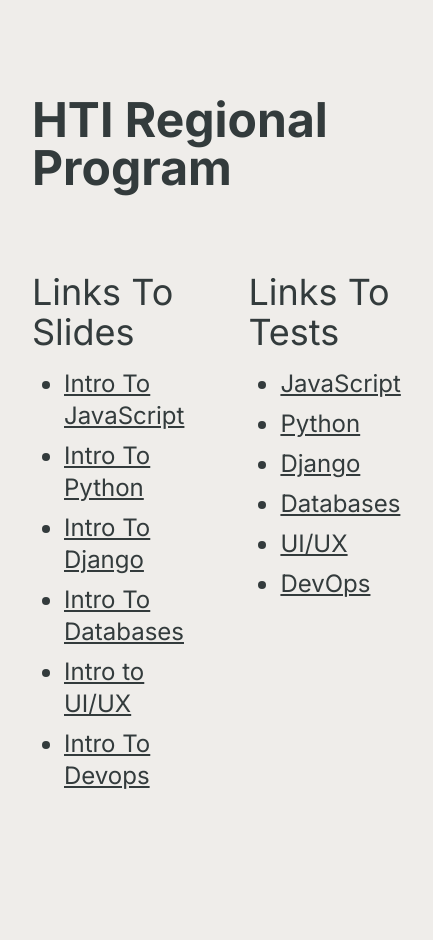
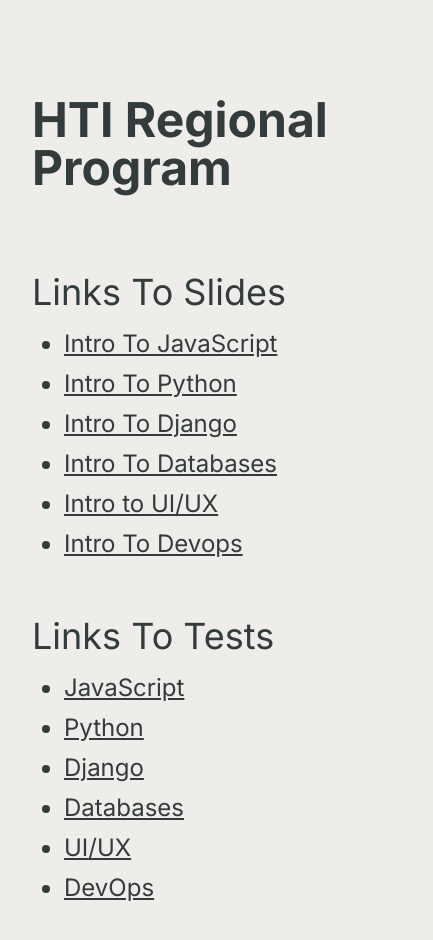
Before and after one commit to sabovyan/aca_intro_js, a Next.js app: page / in a window 390 px wide. Shown: the top 940 px of the page, 433 px wide, since content can reach past the window. Before the commit the page ends 844 px from the top, so only its background shows below. Built offline with nearby package versions, Linux system fonts and the light colour scheme.

Commit message:
improve form view

```diff
--- a/app/form/[slug]/components/Form.tsx
+++ b/app/form/[slug]/components/Form.tsx
@@ -57,7 +57,7 @@
               return (
                 <label
                   htmlFor={opt.value + opt.label}
-                  className={`mt-4 p-2 min-w-96 block rounded-lg ${classForCorrect} border border-stone-400`}
+                  className={`mt-4 p-2 block rounded-lg ${classForCorrect} border border-stone-400`}
                   key={opt.value}
                 >
                   <input
--- a/app/page.tsx
+++ b/app/page.tsx
@@ -1,4 +1,3 @@
-import Link from "next/link";
 import { H1 } from "./components/H1";
 import { Navigation } from "./components/Navigation";
 import { SLIDES_LINKS, TESTS_LINKS } from "@/constants/links";
@@ -7,7 +6,7 @@
   return (
     <main className="p-8">
       <H1>HTI Regional Program</H1>
-      <div className="flex gap-8">
+      <div className="flex gap-8 flex-col lg:flex-row">
         <section>
           <Navigation links={SLIDES_LINKS} heading="Links To Slides" />
         </section>
```
